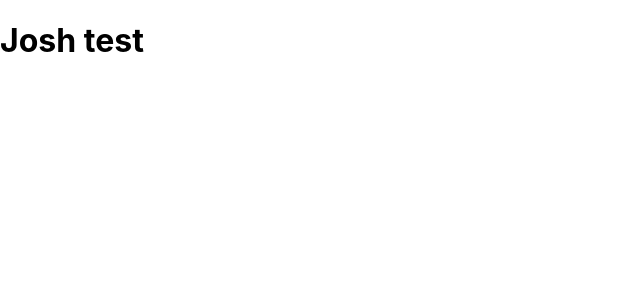
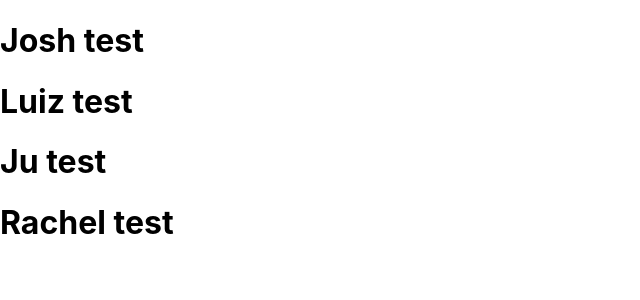
Before and after one commit to josh-p-git/josh-p-git.github.io, a React (Create React App) app: page / in a window 1280 px wide. Shown: the top 300 px of the page, without its empty margins (0-640 px from the left). Built offline with nearby package versions, Linux system fonts and the light colour scheme.

Commit message:
test 4 components

```diff
--- a/src/App.js
+++ b/src/App.js
@@ -1,12 +1,15 @@
 import Josh from "./components/Josh/Josh";
+import Luiz from "./components/Luiz/Luiz";
+import Juliana from "./components/Juliana/Juliana";
+import Rachel from "./components/Rachel/Rachel";
 
 function App() {
   return (
     <div>
       <Josh />
-      {/* <Luiz />
+      <Luiz />
       <Juliana />
-      <Rachel /> */}
+      <Rachel />
   </div>
   );
 }
--- /dev/null
+++ b/src/components/Juliana/Juliana.js
@@ -0,0 +1,7 @@
+export default function Juliana() {
+    return (
+        <div>
+            <h1>Ju test</h1>
+        </div>
+        )
+}
--- /dev/null
+++ b/src/components/Luiz/Luiz.js
@@ -0,0 +1,7 @@
+export default function Luiz() {
+    return (
+        <div>
+            <h1>Luiz test</h1>
+        </div>
+        )
+}
--- /dev/null
+++ b/src/components/Rachel/Rachel.js
@@ -0,0 +1,7 @@
+export default function Rachel() {
+    return (
+        <div>
+            <h1>Rachel test</h1>
+        </div>
+        )
+}
```
Also changed, not shown: 14 other files (tests, documents, lock files or other folders).
